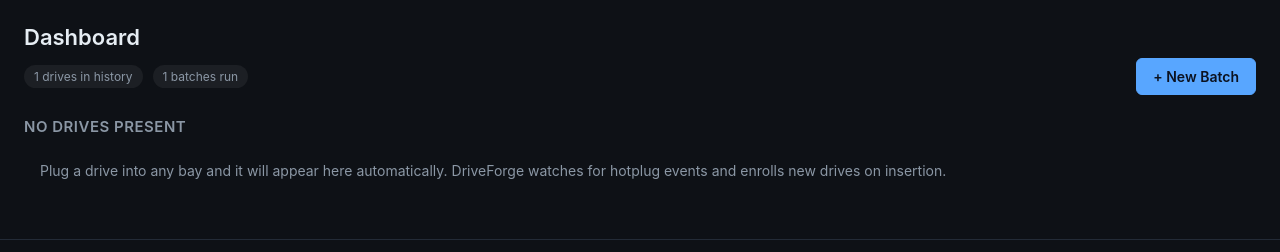
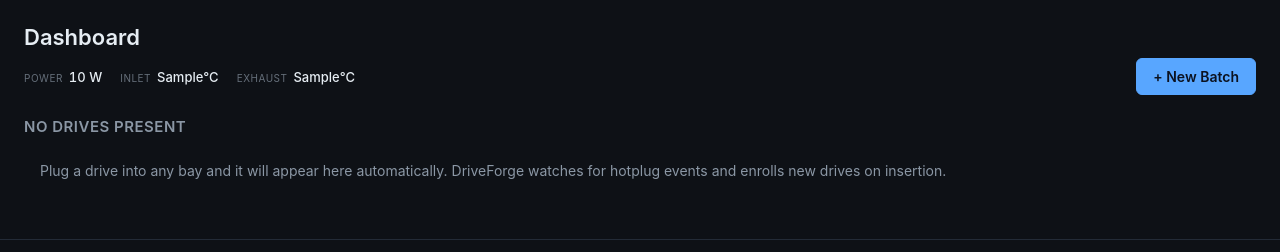
Before and after one commit to JT4862/driveforge, a Python web app: template driveforge/web/templates/dashboard.html in a window 1280 px wide. Shown: the part 54-306 px from the top of the page. Run offline with Jinja, Linux system fonts and the light colour scheme; the template is opened without the code that fills it: most values are stand-ins (such as "Sample title", 1, 10 or a date in 2020); some libraries are stand-ins or nearby versions.

Commit message:
feat(ui): chassis telemetry strip in dashboard header
Dropped the "X drives in history · Y batches run" stats pills — those
numbers are visible on the History page when you need them and don't
contribute to live operational awareness.

Replaced with a live chassis-telemetry strip showing current BMC-
sourced readings: chassis power (W), inlet temp, exhaust temp. Updates
alongside the rest of the dashboard via the existing 3-second HTMX
refresh (technically only the bay grid polls; the header values
refresh on a full page reload, which happens implicitly when drives
come and go).

Temperature values are colored by band so thermal trouble jumps out:
  cool   (<30 °C)  blue
  normal (30-45)   green
  warm   (45-55)   amber
  hot    (>=55)    red

The whole strip is hidden when no BMC is reachable — consumer PC /
expander-only installs don't see an empty header.

Backend: new helper `_chassis_snapshot(state)` in routes.py; re-uses
the telemetry module functions we added in v0.2.0 for Settings.
`_temp_band()` is shared so future per-drive temperature coloring
can use the same thresholds.

Co-Authored-By: Claude Opus 4.7 (1M context) <noreply@anthropic.com>

```diff
--- a/driveforge/web/static/app.css
+++ b/driveforge/web/static/app.css
@@ -51,6 +51,18 @@ code { font-family: var(--mono); background: rgba(255,255,255,0.05); padding: 1p
 .page-head .subtitle { grid-column: 1 / -1; color: var(--muted); }
 .page-head .actions { display: flex; gap: 10px; justify-self: end; }
 .page-head .stats { display: flex; gap: 10px; }
+
+/* Chassis telemetry strip in the dashboard header. Mutes by default
+   (not meant to dominate the eye), but temperature values shift toward
+   warm colors as things heat up so thermal trouble catches the eye. */
+.chassis-strip { display: flex; gap: 18px; align-items: center; color: var(--muted); font-size: 13px; }
+.chassis-metric { display: inline-flex; gap: 6px; align-items: baseline; }
+.chassis-metric .chassis-label { text-transform: uppercase; font-size: 10px; letter-spacing: 0.5px; opacity: 0.7; }
+.chassis-metric .chassis-value { font-weight: 500; color: var(--text); font-variant-numeric: tabular-nums; }
+.chassis-temp.temp-band-cool    .chassis-value { color: #58a6ff; }
+.chassis-temp.temp-band-normal  .chassis-value { color: var(--ok); }
+.chassis-temp.temp-band-warm    .chassis-value { color: var(--warn); }
+.chassis-temp.temp-band-hot     .chassis-value { color: var(--fail); }
 
 .back { color: var(--muted); font-size: 13px; }
 
--- a/driveforge/web/templates/dashboard.html
+++ b/driveforge/web/templates/dashboard.html
@@ -3,10 +3,30 @@
 {% block content %}
 <section class="page-head">
   <h1>Dashboard</h1>
-  <div class="stats">
-    <span class="pill">{{ drive_count }} drives in history</span>
-    <span class="pill">{{ batch_count }} batches run</span>
+  {% if chassis %}
+  <div class="chassis-strip">
+    {% if chassis.power_w is not none %}
+      <span class="chassis-metric" title="Chassis power draw via BMC (IPMI DCMI)">
+        <span class="chassis-label">power</span>
+        <span class="chassis-value">{{ chassis.power_w|int }} W</span>
+      </span>
+    {% endif %}
+    {% if chassis.inlet_c is not none %}
+      <span class="chassis-metric chassis-temp temp-band-{{ chassis.inlet_band }}"
+            title="Chassis inlet temperature">
+        <span class="chassis-label">inlet</span>
+        <span class="chassis-value">{{ chassis.inlet_c }}&deg;C</span>
+      </span>
+    {% endif %}
+    {% if chassis.exhaust_c is not none %}
+      <span class="chassis-metric chassis-temp temp-band-{{ chassis.exhaust_band }}"
+            title="Chassis exhaust temperature">
+        <span class="chassis-label">exhaust</span>
+        <span class="chassis-value">{{ chassis.exhaust_c }}&deg;C</span>
+      </span>
+    {% endif %}
   </div>
+  {% endif %}
   <div class="actions">
     <a class="btn primary" href="/batches/new">+ New Batch</a>
   </div>
```
Also changed, not shown: driveforge/web/routes.py (+40 -3 lines).
